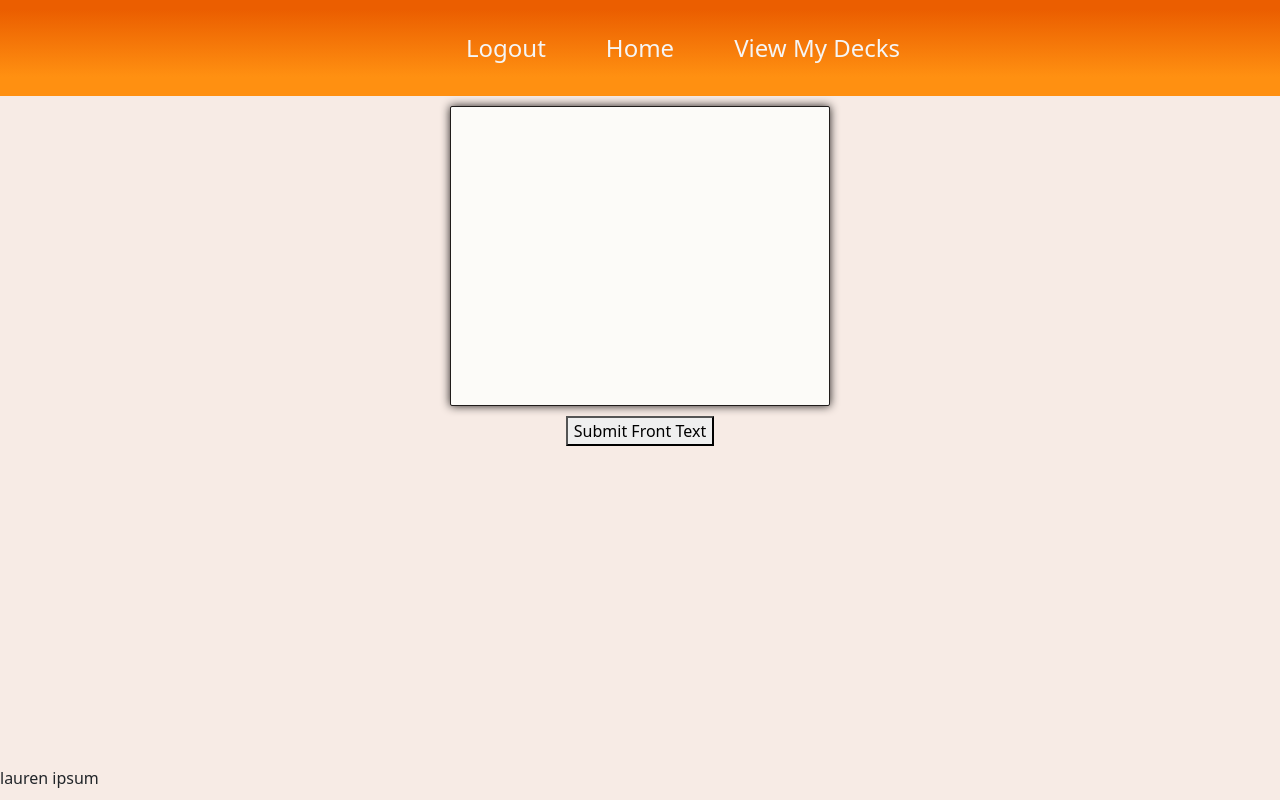
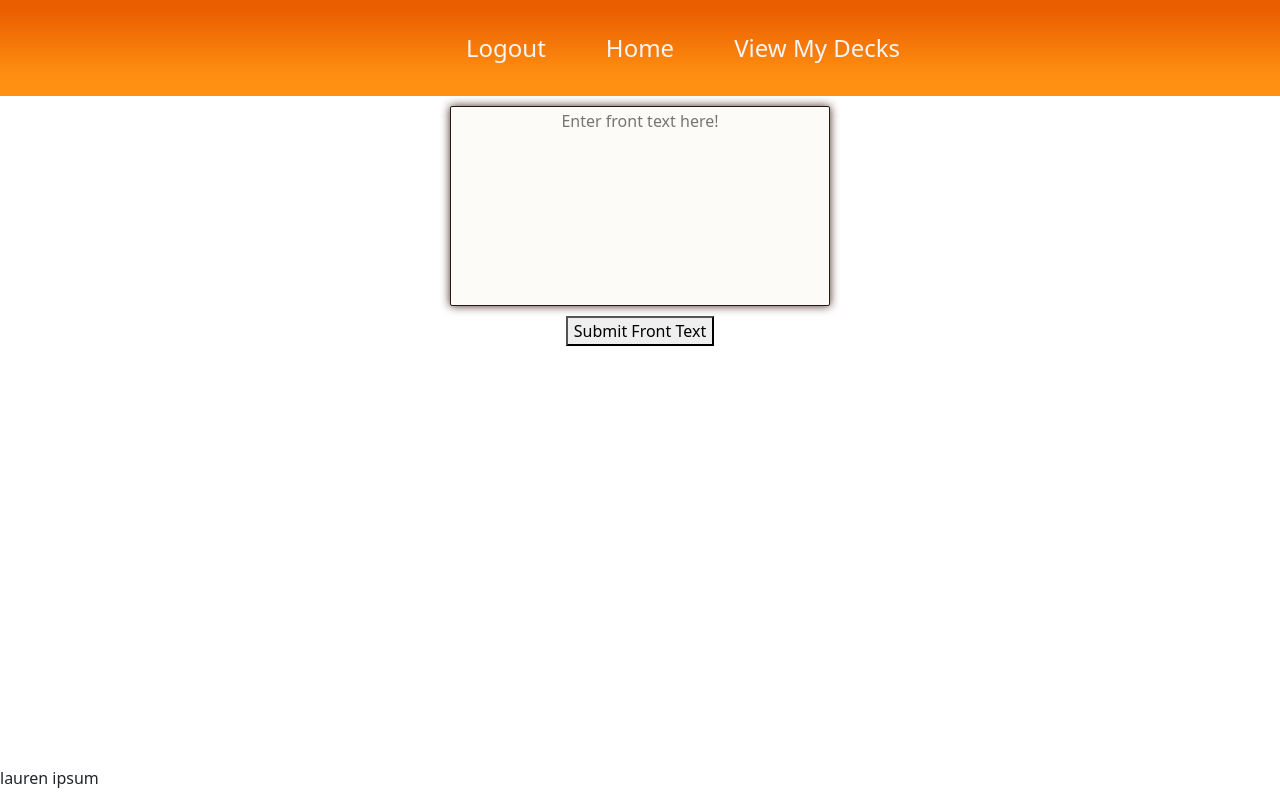
Before and after one commit to pkonkle213/team-lima-dotnet-final-capstone, a Vue app in the folder vue/: page /createCard in a window 1280 px wide. Built offline with nearby package versions, Linux system fonts and the light colour scheme; sample sign-in values are in the browser's storage.

Commit message:
submitting updates to styling

```diff
--- a/vue/src/App.vue
+++ b/vue/src/App.vue
@@ -68,6 +68,7 @@ export default {};
 
 body {
   height: 100vh;
+  background-color: #ffffff;
 }
 
 #app {
@@ -79,7 +80,6 @@ body {
     "nav nav nav"
     "content content content"
     "footer footer footer";
-  background-color: #f7ebe5;
 }
 
 #nav {
--- a/vue/src/components/CreateCard.vue
+++ b/vue/src/components/CreateCard.vue
@@ -1,8 +1,10 @@
 <template>
 <div>
       <textarea
-        class="cardOne"
-        v-bind:class="{'cardTwo': clickCouner===1}"
+        id="frontCard"
+        placeholder="Enter front text here!"
+        class="frontCard"
+        v-bind:class="{'backCard': clickCouner===1}"
         ref="newcard"
         type="text"
         name="cardName"
@@ -76,21 +78,26 @@ export default {
 </script>
 
 <style>
-.cardOne {
+#frontCard {
+    text-align: center;
+    justify-content: center;
+}
+
+.frontCard {
   display: flex;
   justify-content: center;
   align-items: center;
   background-color: rgb(252, 251, 248);
-  box-shadow: 0 0 10px 0 rgb(32, 28, 27);
+  box-shadow: 0 0 10px 0 rgb(73, 39, 31);
   border: 1px solid rgb(32, 28, 27);
   border-radius: 2px;
   width: 380px;
-  height: 300px;
+  height: 200px;
   margin: 10px 10px 10px 10px;
   resize: none;
 }
 
-.cardTwo {
+.backCard {
   display: flex;
   justify-content: center;
   align-items: center;
@@ -99,7 +106,7 @@ export default {
   border: 1px solid rgb(32, 28, 27);
   border-radius: 2px;
   width: 380px;
-  height: 300px;
+  height: 200px;
   margin: 10px 10px 10px 10px;
   resize: none;
 }
--- a/vue/src/components/CreateDeck.vue
+++ b/vue/src/components/CreateDeck.vue
@@ -65,13 +65,18 @@ export default {
   text-align: center;
   align-items: center;
   font-size: 20px;
-  background-color: rgb(252, 251, 248);
-  box-shadow: 0 0 10px 0 rgb(32, 28, 27);
-  border: 1px solid rgb(32, 28, 27);
+  background-color: rgb(255, 231, 215);
+  border: 1px solid #c44e00;
   border-radius: 2px;
   width: 180px;
   height: 100px;
   margin: 0px;
+    box-shadow:
+    0 1px 1px rgba(102, 67, 67, 0.3),
+    0 10px 0 -5px rgb(235, 193, 170),
+    0 10px 1px -4px rgba(0,0,0,0.15),
+    0 20px 0 -10px rgb(235, 193, 170),
+    0 20px 1px -9px rgba(0,0,0,0.15);
 }
 
 #addDeckBtn {
--- a/vue/src/components/Deck.vue
+++ b/vue/src/components/Deck.vue
@@ -23,15 +23,22 @@ export default {
   flex-flow: row wrap;
   justify-content: center;
   align-items: center;
-  background-color: rgb(252, 251, 248);
-  box-shadow: 0 0 10px 0 rgb(32, 28, 27);
-  border: 1px solid rgb(32, 28, 27);
+  border: 1px solid rgb(85, 82, 81);
   border-radius: 2px;
   width: 350px;
   min-width: 180px;
   max-width: 180px;
   height: 100px;
   margin: 10px;
-  }
+
+  background: rgb(255, 253, 253);
+  box-shadow:
+    0 1px 1px rgba(0,0,0,0.15),
+    0 10px 0 -5px #eee,
+    0 10px 1px -4px rgba(0,0,0,0.15),
+    0 20px 0 -10px #eee,
+    0 20px 1px -9px rgba(0,0,0,0.15);
+}
+
 
 </style>
--- a/vue/src/components/StudyCard.vue
+++ b/vue/src/components/StudyCard.vue
@@ -67,12 +67,12 @@ export default {
   display: inline-flex;
   justify-content: center;
   align-items: center;
-  background-color: rgb(252, 251, 248);
-  box-shadow: 0 0 10px 0 rgb(32, 28, 27);
+  background: rgb(255, 253, 253);
+  box-shadow: 0 0 10px 0 rgb(73, 39, 31);
   border: 1px solid rgb(32, 28, 27);
   border-radius: 2px;
   width: 380px;
-  height: 300px;
+  height: 200px;
   margin: 10px 10px 10px 10px;
 }
 
@@ -80,12 +80,12 @@ export default {
   display: flex;
   justify-content: center;
   align-items: center;
-  background-color: rgb(252, 251, 248);
+  background: rgb(255, 253, 253);
   box-shadow: 0 0 10px 0 rgb(194, 49, 13);
-  border: 1px solid rgb(32, 28, 27);
+  border: 1px solid rgb(85, 82, 81);
   border-radius: 2px;
   width: 380px;
-  height: 300px;
+  height: 200px;
   margin: 10px 10px 10px 10px;
 }
 
```
Also changed, not shown: vue/src/views/footer.vue (added, +13 -0 lines).
